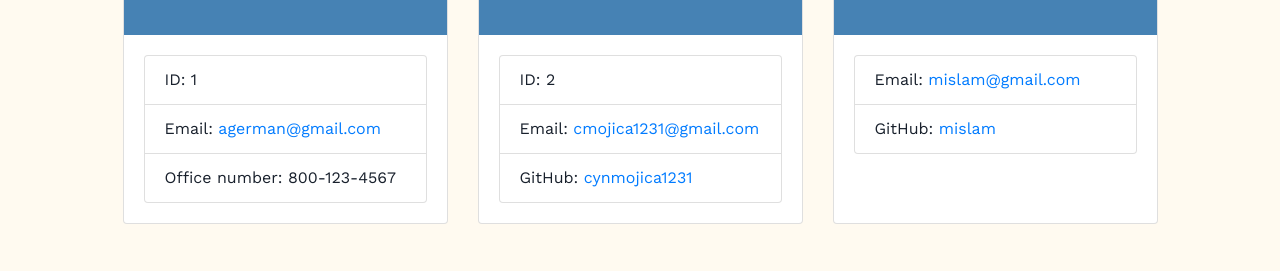
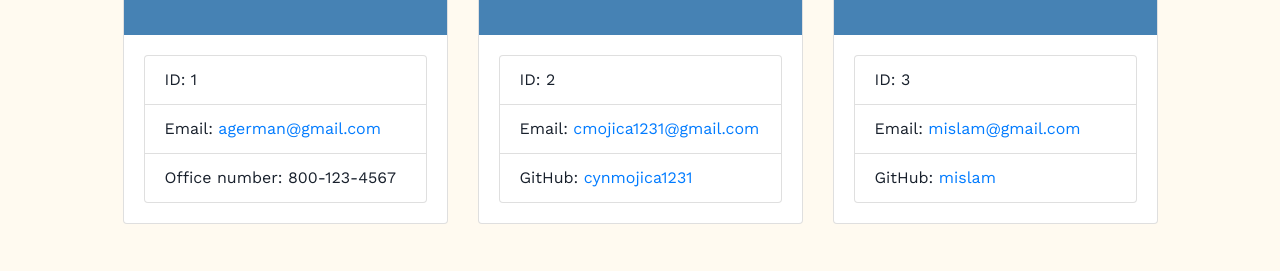
Before and after one commit to cynmojica1231/Homework9, a website: page output/team.html in a window 1280 px wide. Shown: the part 370-641 px from the top of the page. Drawn offline with nearby package versions, Linux system fonts and the light colour scheme.

Commit message:
modify team html

```diff
--- a/output/team.html
+++ b/output/team.html
@@ -106,10 +106,10 @@
           </div>
           <div class="card-body">
             <ul class="list-group">
+              <li class="list-group-item">ID: 3</li>
               <li class="list-group-item">
                 Email:
                 <a href="mailto:mislam@gmail.com">mislam@gmail.com</a>
-                  </li>
               </li>
               <li class="list-group-item">
                 GitHub:
```
Lines whose indentation alone changed are shown as unchanged.
